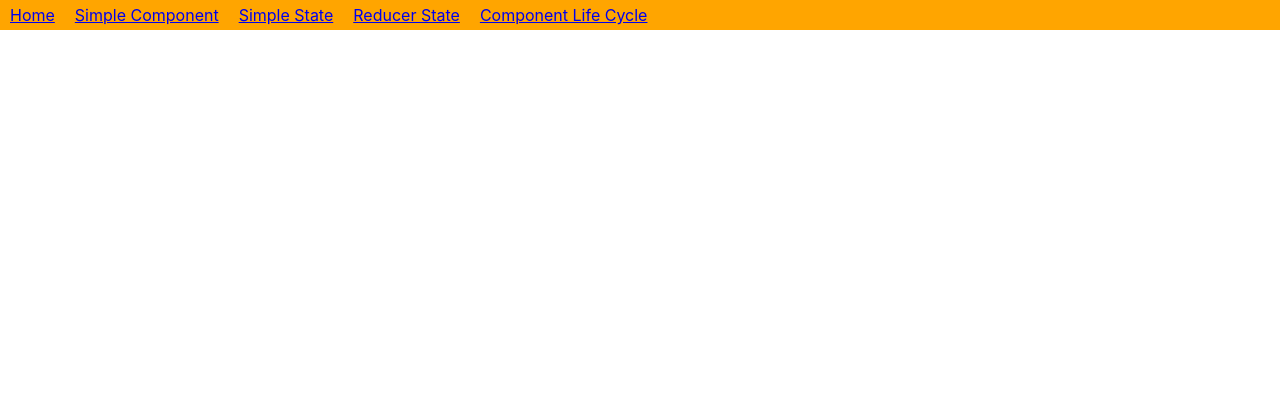
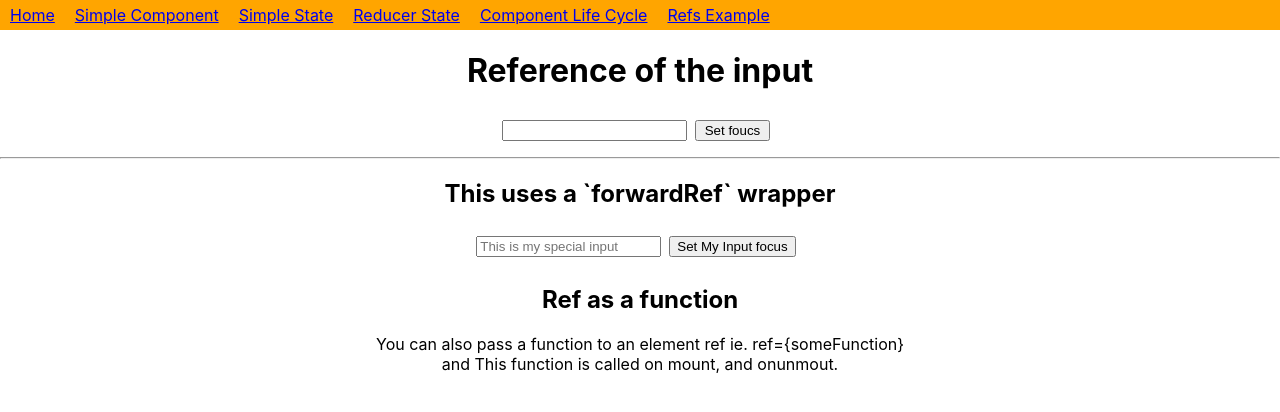
Before and after one commit to krismeister/react-practice-1, a React (Create React App) app: page /06-refs-example in a window 1280 px wide. Shown: the top 412 px of the page. Built offline with nearby package versions, Linux system fonts and the light colour scheme.

Commit message:
Added Ref Examples practice

```diff
--- a/src/navigation/Navigation.tsx
+++ b/src/navigation/Navigation.tsx
@@ -9,6 +9,7 @@ const Navigation = () => {
       <Link to="/03-simple-state">Simple State</Link>
       <Link to="/04-reducer-state">Reducer State</Link>
       <Link to="/05-component-life-cycle">Component Life Cycle</Link>
+      <Link to="/06-refs-example">Refs Example</Link>
     </nav>
   );
 };
--- /dev/null
+++ b/src/pages/06-RefsExample/RefExample.tsx
@@ -0,0 +1,46 @@
+import { forwardRef, useRef } from "react";
+
+const MyInput = forwardRef<HTMLInputElement>((props, fRef) => {
+  return <input ref={fRef} {...props} placeholder="This is my special input" />;
+});
+
+const Example = () => {
+  const inputRef = useRef<HTMLInputElement | null>(null);
+  const myInputRef = useRef<HTMLInputElement | null>(null);
+
+  const handleOnClick = () => {
+    if (inputRef.current) {
+      inputRef.current.focus();
+    }
+  };
+
+  const handleMyInputFocus = () => {
+    if (myInputRef.current) {
+      myInputRef.current.focus();
+    }
+  };
+
+  return (
+    <>
+      <h1>Reference of the input</h1>
+      <input type="text" ref={inputRef} />
+      <button onClick={handleOnClick}>Set foucs</button>
+      <hr />
+      <h2>This uses a `forwardRef` wrapper</h2>
+      <MyInput ref={myInputRef} />
+      <button onClick={handleMyInputFocus}>Set My Input focus</button>
+      <h2>Ref as a function</h2>
+      <p>
+        You can also pass a function to an element ref ie.
+        ref=&#123;someFunction&#125; <br /> and This function is called on
+        mount, and onunmout.
+      </p>
+    </>
+  );
+};
+
+const RefsExample = () => {
+  return <Example />;
+};
+
+export default RefsExample;
--- a/src/router/AppRouter.tsx
+++ b/src/router/AppRouter.tsx
@@ -4,6 +4,7 @@ import SimpleComponent from "../pages/02-SimpleComponent/SimpleComponent";
 import SimpleState from "../pages/03-SimpleState/SimpleState";
 import ReducerStateComponent from "../pages/04-ReducerState/ReducerState";
 import ComponentLifeCycle from "../pages/05-ComponentLifecycle/ComponentLifeCycle";
+import RefsExample from "../pages/06-RefsExample/RefExample";
 
 const AppRouter = () => {
   return (
@@ -13,6 +14,7 @@ const AppRouter = () => {
       <Route path="/03-simple-state" element={<SimpleState />} />
       <Route path="/04-reducer-state" element={<ReducerStateComponent />} />
       <Route path="/05-component-life-cycle" element={<ComponentLifeCycle />} />
+      <Route path="/06-refs-example" element={<RefsExample />} />
     </Routes>
   );
 };
```
Also changed, not shown: src/pages/06-Refs/SimpleComponent.tsx (deleted, +0 -9 lines).
